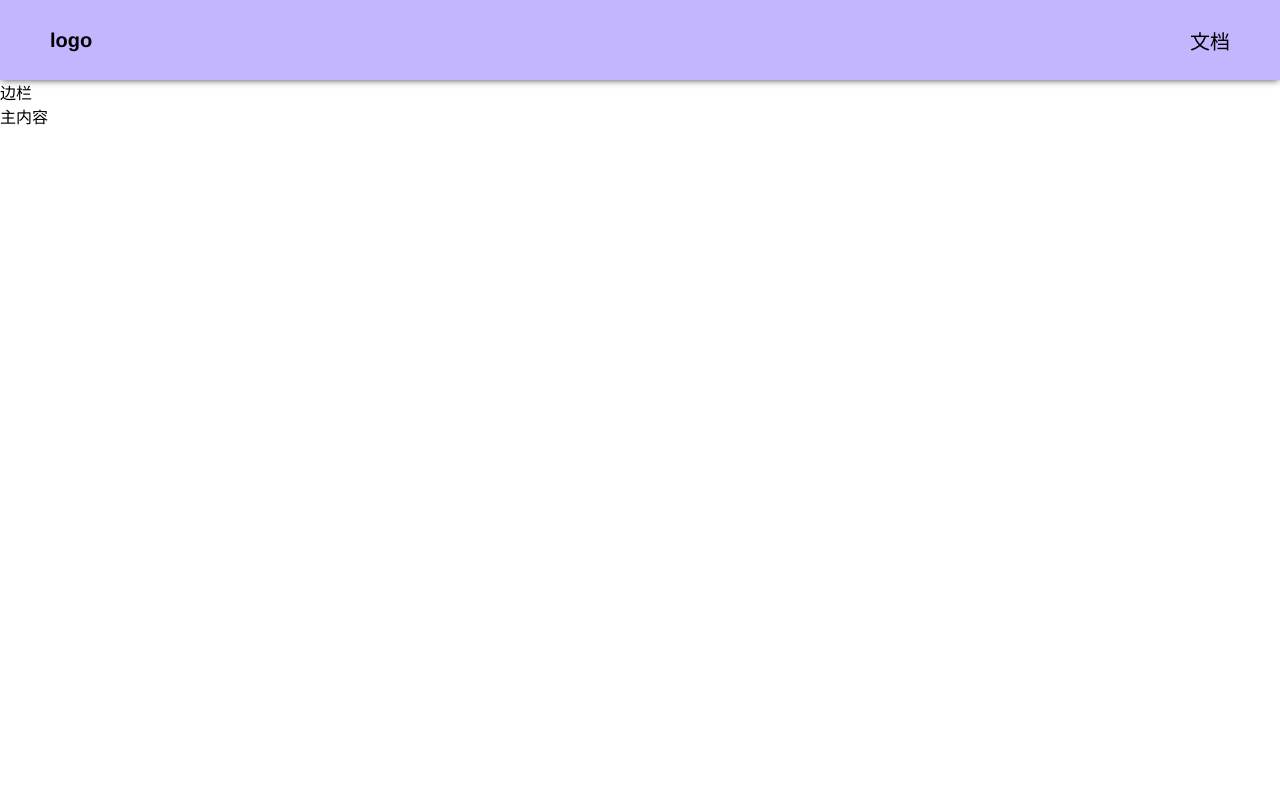
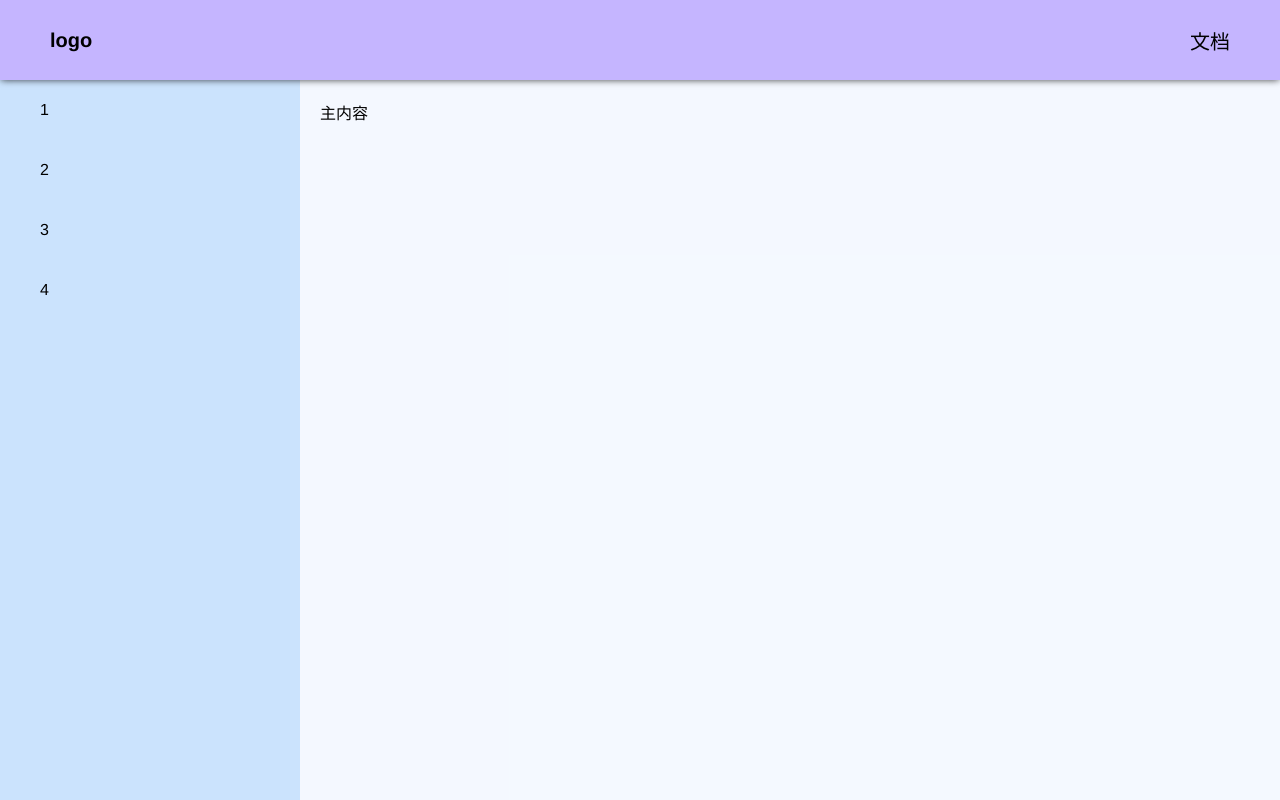
Before and after one commit to starrytky/starrytky-ui, a Vue app: page /#/doc in a window 1280 px wide. Built offline with nearby package versions, Linux system fonts and the light colour scheme.

Commit message:
完成切换menu

```diff
--- a/src/App.vue
+++ b/src/App.vue
@@ -2,11 +2,10 @@
   <router-view />
 </template>
 
-<script>
+<script setup lang="ts" name="App">
+import { ref, provide } from 'vue';
+const winWidth = document.documentElement.clientWidth;
+const asideVisible = ref(winWidth >= 500);
+provide("asideVisible", asideVisible);
 
-export default {
-  name: 'App',
-  components: {
-  }
-}
 </script>
--- a/src/components/Topnav.vue
+++ b/src/components/Topnav.vue
@@ -1,13 +1,21 @@
 <template>
     <div class="topnav">
+        <div @click="toggleMenu" class="menu-btn">Menu</div>
         <div @click="goHome" class="logo">logo</div>
         <div @click="goDoc" class="menu">文档</div>
     </div>
 </template>
 
 <script lang="ts" setup>
-import { useRoute, useRouter } from 'vue-router'
+import { useRouter } from 'vue-router'
+import { Ref, inject } from 'vue';
+
 const router = useRouter();
+
+const asideVisible = inject<Ref<boolean>>("asideVisible");
+const toggleMenu = () => {
+    asideVisible.value = !asideVisible.value;
+}
 
 const goHome = () => {
     router.push({ path: '/' })
@@ -30,15 +38,20 @@ const goDoc = () => {
     font-size: 20px;
     background-color: rgb(197, 181, 255);
     box-shadow: 0px 1px 7px -1px rgba(0, 0, 0, 0.75);
-
+    user-select: none;
 
     .logo {
         font-weight: 600;
         cursor: pointer;
+        margin-right: 20px;
     }
 
     .logo:hover {
         color: #3a7fcf;
+    }
+
+    .menu-btn {
+        display: none;
     }
 
     .menu {
@@ -51,4 +64,21 @@ const goDoc = () => {
         color: #5288c5;
     }
 }
+
+@media (max-width: 500px) {
+    .topnav {
+        .logo {
+            margin: 0 auto;
+        }
+
+        .menu-btn {
+            display: inline-block;
+        }
+
+        .menu {
+            display: none;
+        }
+    }
+
+}
 </style>
--- a/src/views/Doc.vue
+++ b/src/views/Doc.vue
@@ -2,7 +2,14 @@
     <div class="doc-page">
         <topnav />
         <div class="content">
-            <aside>边栏</aside>
+            <aside v-if="asideVisible">
+                <ul>
+                    <li>1</li>
+                    <li>2</li>
+                    <li>3</li>
+                    <li>4</li>
+                </ul>
+            </aside>
             <main>主内容</main>
         </div>
     </div>
@@ -10,7 +17,53 @@
 
 <script setup lang="ts">
 import Topnav from '../components/Topnav.vue';
+import { Ref, inject } from 'vue';
+
+const asideVisible = inject<Ref<boolean>>("asideVisible");
 
 </script>
 
-<style></style>
+<style scoped lang="scss">
+.doc-page {
+    height: 100%;
+
+    .content {
+        display: flex;
+        height: calc(100% - 80px);
+
+        aside {
+            width: 30%;
+            min-width: 200px;
+            max-width: 300px;
+            background-color: rgb(203, 227, 253);
+
+
+            >ul {
+                padding: 0px;
+                display: flex;
+                flex-direction: column;
+                margin: 0px;
+
+                >li {
+                    height: 60px;
+                    width: 100%;
+                    display: flex;
+                    align-items: center;
+                    padding-left: 40px;
+                }
+
+                >li:hover {
+                    border-bottom: none;
+                    box-shadow: -3px 0px 7px 0px rgba(71, 71, 71, 0.75);
+                }
+            }
+        }
+
+        main {
+            flex: 1;
+            background-color: rgba(239, 246, 255, 0.7);
+            padding: 20px;
+        }
+    }
+}
+</style>
--- a/src/views/Home.vue
+++ b/src/views/Home.vue
@@ -52,6 +52,7 @@ const goDoc = () => {
         z-index: 2;
         margin-top: 250px;
 
+
         h1 {
             font-size: 40px;
             font-weight: 700;
@@ -72,7 +73,6 @@ const goDoc = () => {
             a {
                 cursor: pointer;
                 border-radius: 20px;
-                // border: 1px solid rgb(255, 213, 213);
                 padding: 10px 20px;
                 background-color: rgb(255, 237, 224);
             }
@@ -84,4 +84,11 @@ const goDoc = () => {
         }
     }
 }
+
+@media (max-width: 550px) {
+    .home-page::after {
+        width: 150%;
+        height: 80%;
+    }
+}
 </style>
```
